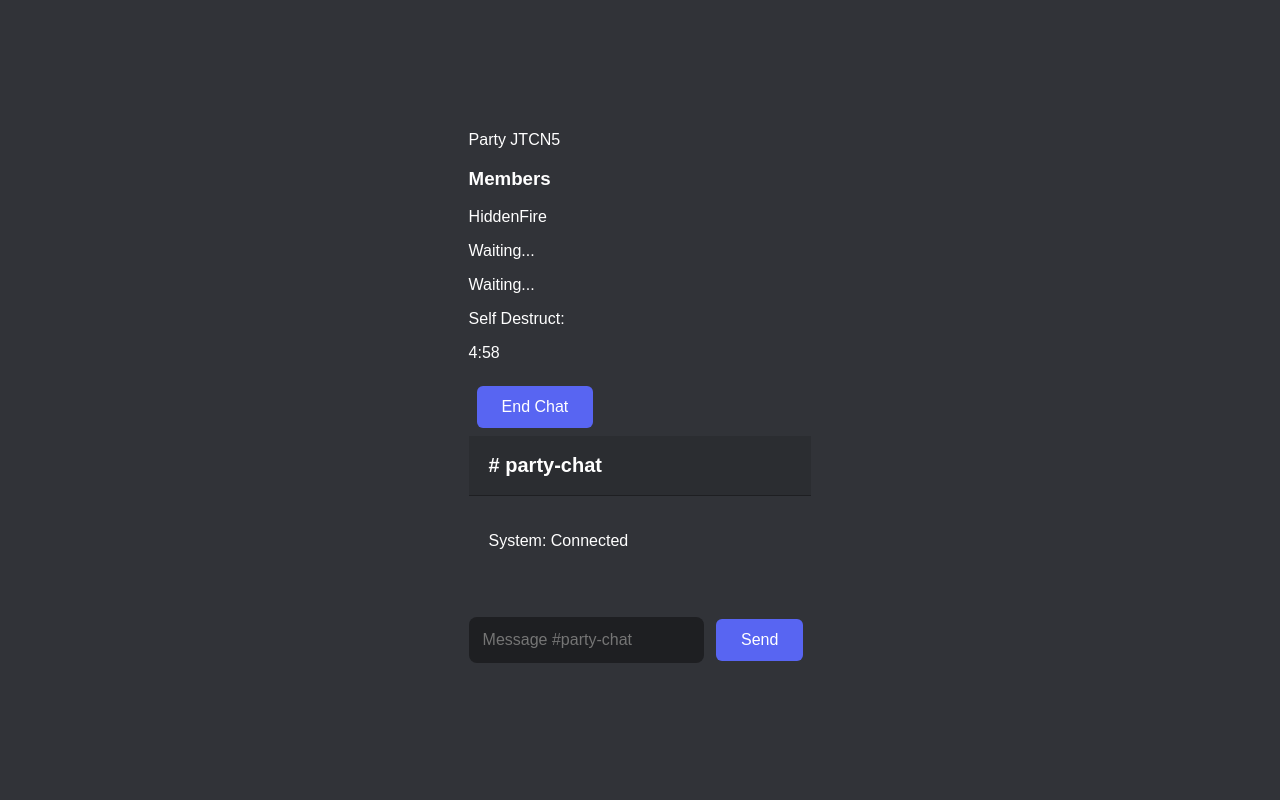
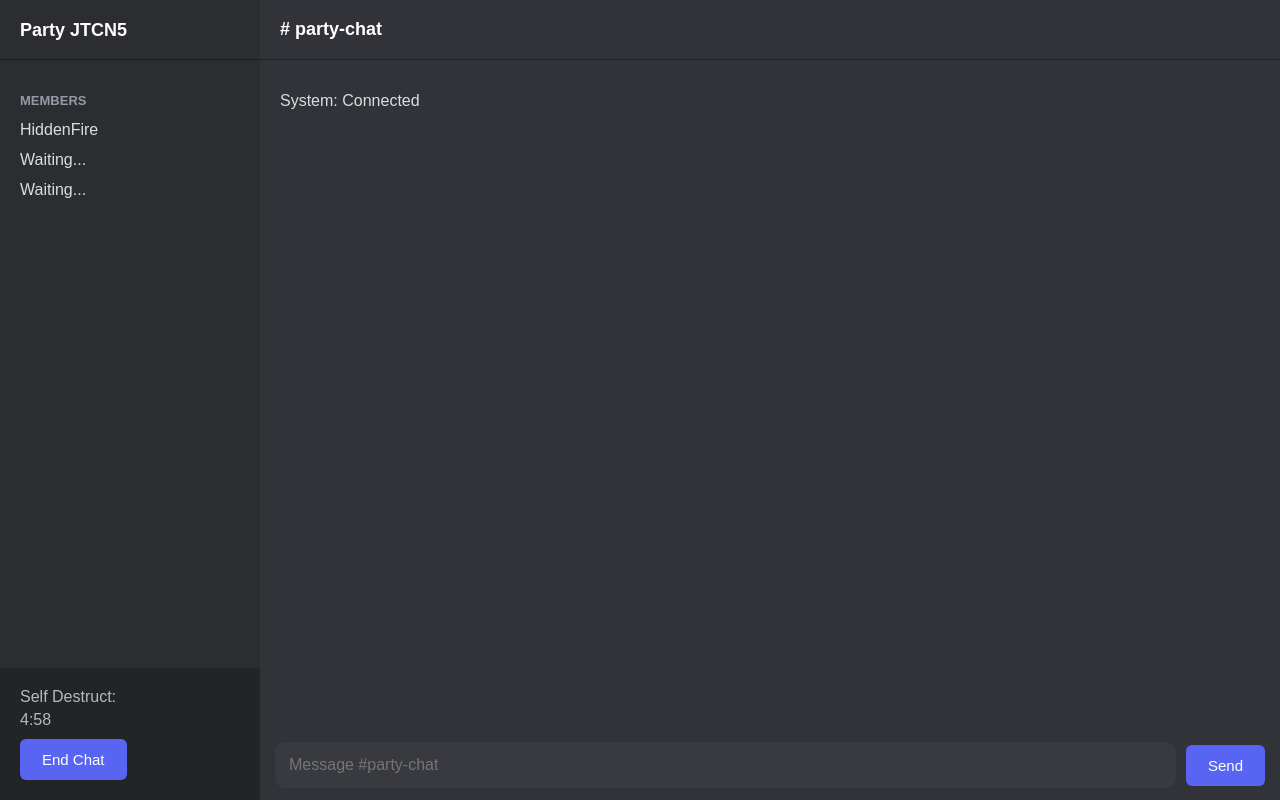
Before and after one commit to owensthegurt-lab/disposablechat, a plain HTML site: page index.html in a window 1280 px wide. Both pictures are taken after a click on the button "Create Party". Drawn offline with Linux system fonts and the light colour scheme.

Commit message:
Update style.css

```diff
--- a/style.css
+++ b/style.css
@@ -1,24 +1,36 @@
 * {
+
     box-sizing: border-box;
+
 }
+
 
 
 body {
 
     margin: 0;
 
+    width: 100vw;
+
     height: 100vh;
+
+    overflow: hidden;
 
     background: #313338;
 
-    font-family: Arial, Helvetica, sans-serif;
-
     color: white;
 
-    overflow: hidden;
+    font-family: Arial, Helvetica, sans-serif;
 
 }
 
+
+
+/*
+====================================
+MAIN MENU
+====================================
+*/
 
 
 .menu {
@@ -31,9 +43,29 @@ body {
 
     flex-direction: column;
 
+    justify-content: center;
+
     align-items: center;
 
-    justify-content: center;
+}
+
+
+
+
+.menu h1 {
+
+    font-size: 42px;
+
+    margin-bottom: 10px;
+
+}
+
+
+
+
+.menu p {
+
+    color: #b5bac1;
 
 }
 
@@ -44,19 +76,19 @@ button {
 
     background: #5865F2;
 
+    border: none;
+
     color: white;
 
-    border: none;
-
-    padding: 12px 25px;
+    padding: 12px 22px;
 
     border-radius: 6px;
 
-    font-size: 16px;
-
     cursor: pointer;
 
-    margin: 8px;
+    font-size: 15px;
+
+    margin: 5px;
 
 }
 
@@ -71,19 +103,21 @@ button:hover {
 
 
 
+
 input {
+
 
     background: #1e1f22;
 
     border: none;
+
+    outline: none;
 
     color: white;
 
     padding: 14px;
 
     border-radius: 8px;
-
-    outline: none;
 
     font-size: 16px;
 
@@ -93,24 +127,165 @@ input {
 
 
 
+
 /*
 ====================================
-CHAT WINDOW
+DISCORD LAYOUT
 ====================================
 */
 
 
-.chat-container {
+.chat-layout {
 
-    width: 100%;
+
+    width: 100vw;
 
     height: 100vh;
 
     display: flex;
 
+
+}
+
+
+
+
+
+/*
+====================================
+SIDEBAR
+====================================
+*/
+
+
+.sidebar {
+
+
+    width: 260px;
+
+    height: 100%;
+
+    background: #2b2d31;
+
+    display: flex;
+
     flex-direction: column;
 
+
 }
+
+
+
+
+
+.server-title {
+
+
+    height: 60px;
+
+    padding: 20px;
+
+    font-size: 18px;
+
+    font-weight: bold;
+
+    border-bottom: 1px solid #1e1f22;
+
+
+}
+
+
+
+
+
+.members {
+
+
+    flex: 1;
+
+    padding: 20px;
+
+
+}
+
+
+
+.members h3 {
+
+
+    color: #949ba4;
+
+    font-size: 13px;
+
+    text-transform: uppercase;
+
+
+}
+
+
+
+.members p {
+
+
+    color: #dbdee1;
+
+    margin: 12px 0;
+
+
+}
+
+
+
+
+
+.sidebar-bottom {
+
+
+    padding: 15px;
+
+    background: #232428;
+
+
+}
+
+
+
+
+.sidebar-bottom p {
+
+
+    margin: 5px;
+
+    color: #b5bac1;
+
+
+}
+
+
+
+
+
+
+
+/*
+====================================
+CHAT AREA
+====================================
+*/
+
+
+.chat {
+
+
+    flex: 1;
+
+    display: flex;
+
+    flex-direction: column;
+
+
+}
+
 
 
 
@@ -120,21 +295,25 @@ CHAT WINDOW
 
     height: 60px;
 
-    background: #2b2d31;
+    background: #313338;
+
+    border-bottom: 1px solid #1e1f22;
 
     display: flex;
 
     align-items: center;
 
-    padding: 0 20px;
+    padding-left: 20px;
 
-    font-size: 20px;
+    font-size: 18px;
 
     font-weight: bold;
 
-    border-bottom: 1px solid #1e1f22;
 
 }
+
+
+
 
 
 
@@ -148,27 +327,36 @@ CHAT WINDOW
 
     overflow-y: auto;
 
+
 }
 
 
 
 
-.message {
+
+.messages p {
 
 
-    margin-bottom: 15px;
+    margin: 12px 0;
+
+    color: #dbdee1;
 
 }
 
 
 
-.message b {
+.messages b {
 
 
     color: #5865F2;
 
+    margin-right: 8px;
+
 
 }
+
+
+
 
 
 
@@ -180,9 +368,10 @@ CHAT WINDOW
 
     padding-left: 20px;
 
-    color: #b5bac1;
+    color: #949ba4;
 
     font-size: 14px;
+
 
 }
 
@@ -190,14 +379,23 @@ CHAT WINDOW
 
 
 
-.chat-input {
 
+
+.message-box {
+
+
+    height: 70px;
+
+    background: #313338;
 
     display: flex;
 
+    align-items: center;
+
     padding: 15px;
 
-    background: #2b2d31;
+    gap: 10px;
+
 
 }
 
@@ -205,7 +403,7 @@ CHAT WINDOW
 
 
 
-.chat-input input {
+.message-box input {
 
 
     flex: 1;
@@ -214,15 +412,40 @@ CHAT WINDOW
 
     border-radius: 10px;
 
-    margin-right: 10px;
+}
+
+
+
+.message-box button {
+
+
+    margin: 0;
 
 }
 
 
 
-.chat-input button {
 
 
-    margin: 0;
+/*
+====================================
+SCROLLBAR
+====================================
+*/
+
+
+::-webkit-scrollbar {
+
+    width: 8px;
 
 }
+
+
+
+::-webkit-scrollbar-thumb {
+
+    background: #1e1f22;
+
+    border-radius: 10px;
+
+}
```
